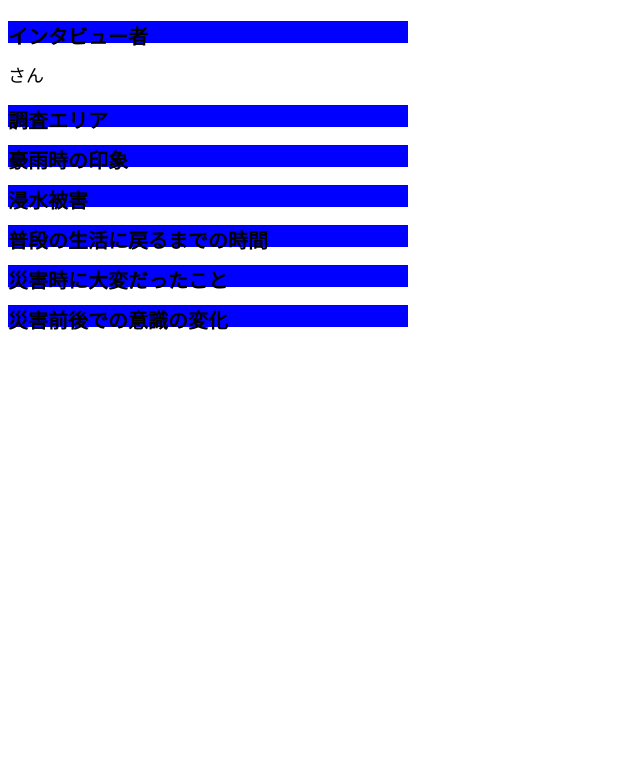
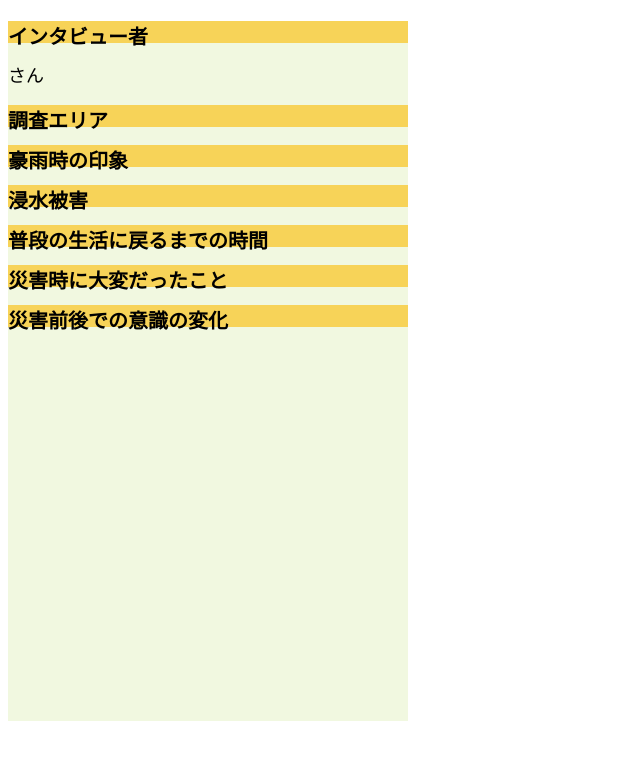
Before and after one commit to sagara1020/tokyo-demo, a website: page cesium-starter-app-master/Source/html/index.html in a window 1280 px wide. Shown: the whole page, without its empty margins (0-640 px from the left). Drawn offline with Linux system fonts and the light colour scheme.

Commit message:
revise html

```diff
--- a/cesium-starter-app-master/Source/html/css/style.css
+++ b/cesium-starter-app-master/Source/html/css/style.css
@@ -1,15 +1,20 @@
 body{width: 400px;
      height: 700px;
      float:left;
-     background-color: white;
+
 }
 
+#page{
+   width: 400px;
+   height: 700px;
+   background-color: #F1F8E0;
+}
 h1{
   font-size: 20px;
   font-family:'ヒラギノ角ゴ ProN W3','Hiragino Kaku Gothic ProN';
   width: 400px;
   height:22px;
-  background-color:  blue;
+  background-color: #F7D358;
   font-weight: bold;
 }
 
--- a/cesium-starter-app-master/Source/html/index.html
+++ b/cesium-starter-app-master/Source/html/index.html
@@ -6,6 +6,7 @@
  <title>福知山水害マップ</title>
 </head>
 <body>
+  <div id="page">
   <h1>インタビュー者</h1>
    <p>さん</p>
   <h1>調査エリア</h1>
@@ -20,6 +21,6 @@
    <p></p>
   <h1>災害前後での意識の変化</h1>
    <p></p>
-
+ </div>
 </body>
 </html>
```
Also changed, not shown: cesium-starter-app-master/Source/html/f_san.html (+2 -1 lines), cesium-starter-app-master/Source/html/h_san.html (+2 -0 lines), cesium-starter-app-master/Source/html/k_san.html (+2 -0 lines), cesium-starter-app-master/Source/html/ma_san.html (+2 -1 lines), cesium-starter-app-master/Source/html/sample.html (+2 -0 lines). Lines whose indentation alone changed are shown as unchanged.
